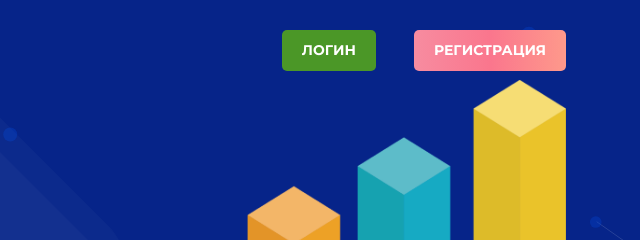
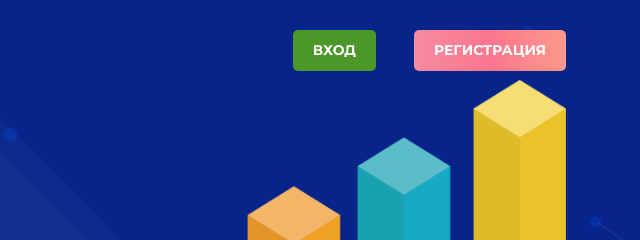
Before and after one commit to ivan556258/testMoney, a plain HTML site: page index.html in a window 1280 px wide. Shown: the top 240 px of the page, 629-1269 px from the left. Drawn offline with Linux system fonts and the light colour scheme.

Commit message:
add come in where was login. second templete

```diff
--- a/index.html
+++ b/index.html
@@ -41,7 +41,7 @@
                     </div>
                 </div>
                 <div class="col-4 offset-lg-6 col-lg-2 text-right">
-                    <a href="/login" class="logibtn gradient-btn color-log">Логин</a>
+                    <a href="/login" class="logibtn gradient-btn color-log">Вход</a>
                 </div>
                 <div class="col-4 col-lg-2 text-right">
                     <a href="/reg" class="logibtn gradient-btn">Регистрация</a>
```
